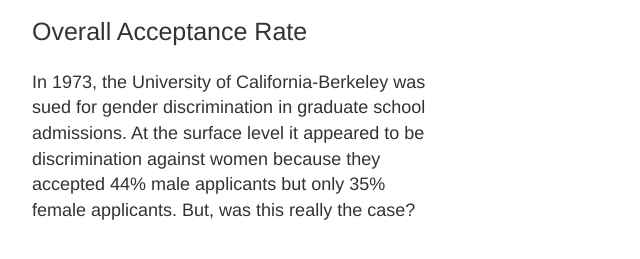
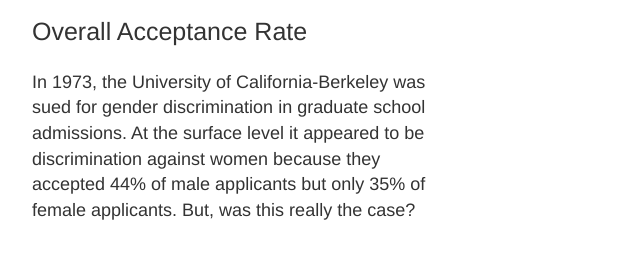
Before and after one commit to ztianai/info474Project, a plain HTML site: page index.html in a window 1280 px wide. Shown: the part 657-916 px from the top of the page, 38-678 px from the left. Drawn offline with nearby package versions, Linux system fonts and the light colour scheme.

Commit message:
fixed one more typo

```diff
--- a/index.html
+++ b/index.html
@@ -38,7 +38,7 @@
                     </section>
                     <section class="step">
                         <div class="title">Overall Acceptance Rate</div><br>
-                        <div class="descr">In 1973, the University of California-Berkeley was sued for gender discrimination in graduate school admissions. At the surface level it appeared to be discrimination against women because they accepted 44% male applicants but only 35% female applicants. But, was this really the case?</div>
+                        <div class="descr">In 1973, the University of California-Berkeley was sued for gender discrimination in graduate school admissions. At the surface level it appeared to be discrimination against women because they accepted 44% of male applicants but only 35% of female applicants. But, was this really the case?</div>
                     </section>
                     <section class="step">
                         <div class="title">Acceptance Rate for Department A</div><br>
```
